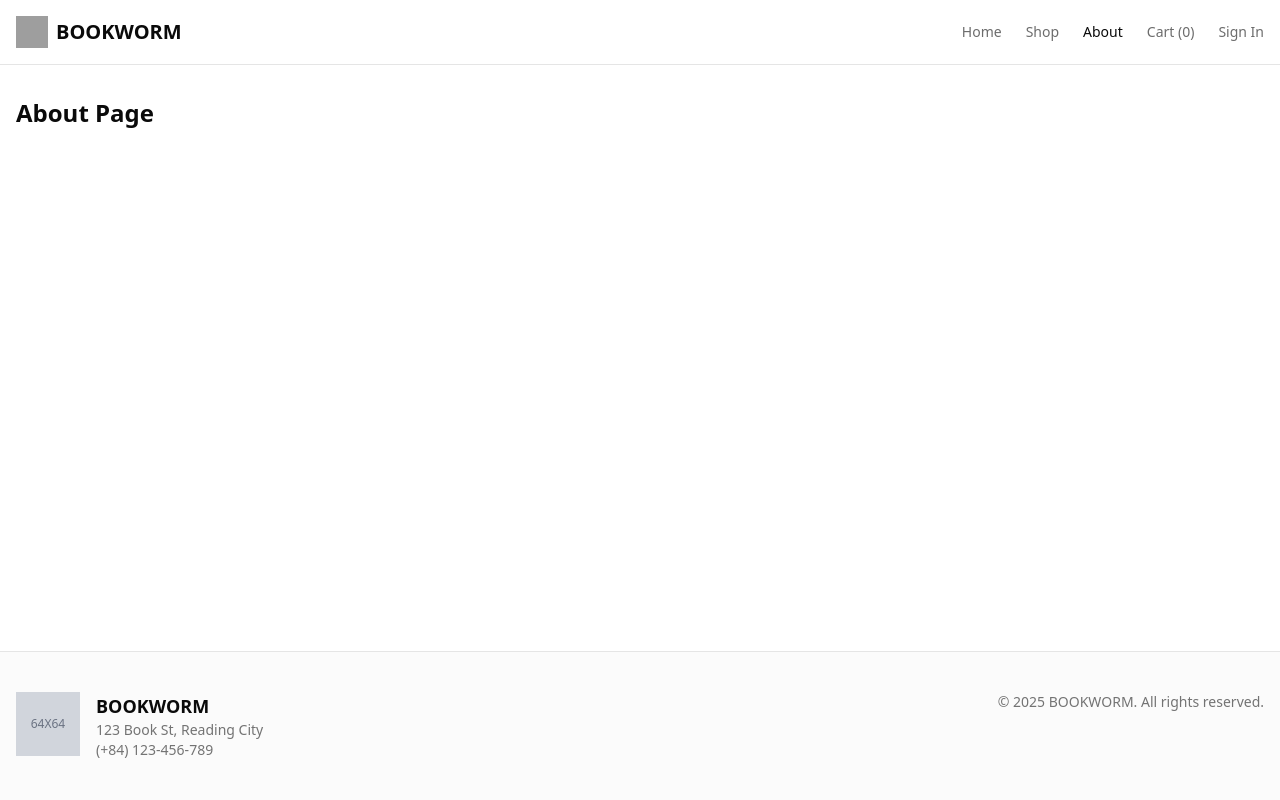
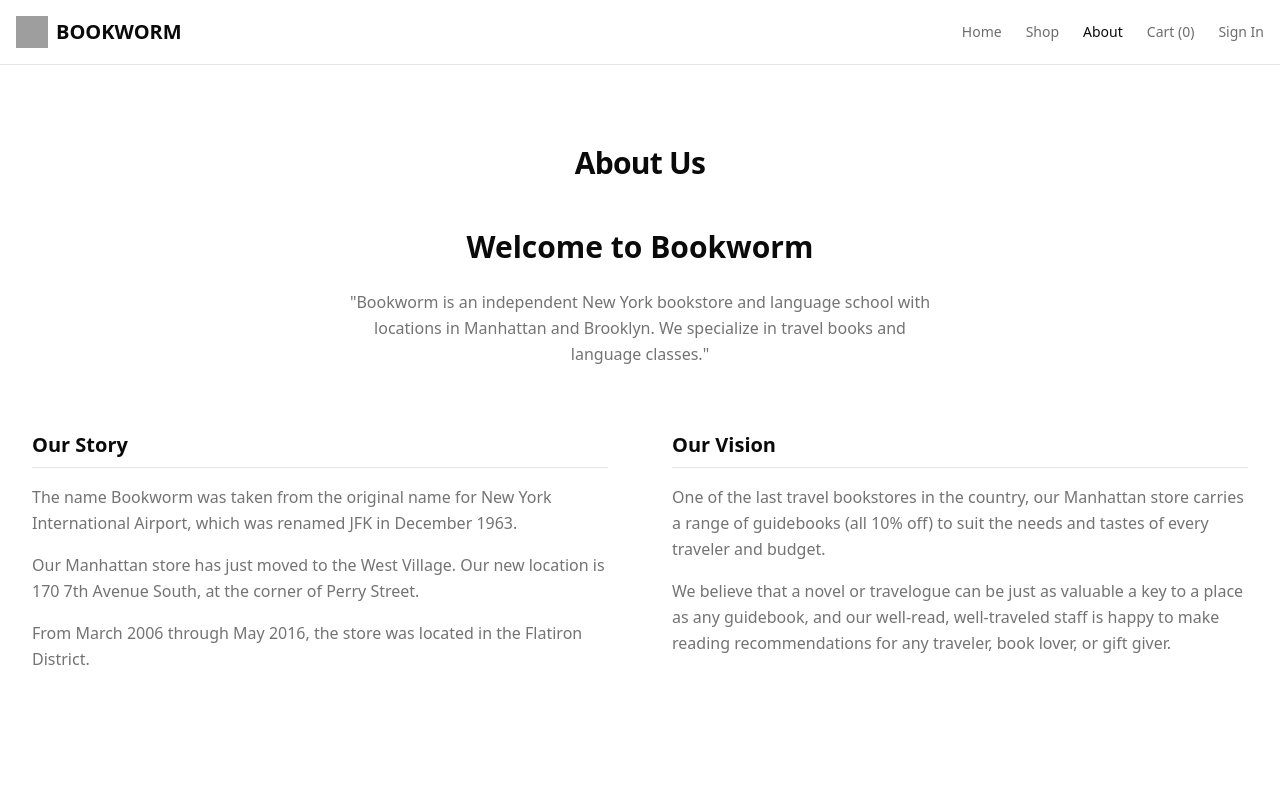
Before and after one commit to trickstars/NashTech_Bookworm, a React (Vite) app in the folder FrontEndBW/: page /about in a window 1280 px wide. Shown: the top 800 px of the page. Built offline with nearby package versions, Linux system fonts and the light colour scheme; grey boxes are pictures that could not be loaded.

Commit message:
set up about page layout

```diff
--- a/FrontEndBW/src/pages/AboutPage.tsx
+++ b/FrontEndBW/src/pages/AboutPage.tsx
@@ -1,10 +1,63 @@
+// src/pages/AboutPage.tsx
+
 const AboutPage = () => {
-    return (
-      <div>
-        <h1 className="text-2xl font-semibold">About Page</h1>
-        {/* Add About page content here */}
-      </div>
-    );
-  };
+  return (
+    <div className="container mx-auto px-4 py-8 md:py-12">
+      {/* Tiêu đề chính của trang */}
+      <h1 className="text-3xl font-bold tracking-tight text-center mb-8 md:mb-12">
+        About Us
+      </h1>
 
-export default AboutPage; // Use this if it's the default export
+      {/* Phần chào mừng */}
+      <section className="mb-12 md:mb-16">
+        <h2 className="text-2xl md:text-3xl font-semibold text-center mb-6">
+          Welcome to Bookworm
+        </h2>
+        <p className="text-center text-muted-foreground max-w-prose mx-auto leading-relaxed">
+          "Bookworm is an independent New York bookstore and language school with
+          locations in Manhattan and Brooklyn. We specialize in travel books and language
+          classes."
+        </p>
+      </section>
+
+      {/* Phần Our Story và Our Vision - 2 cột */}
+      <section className="grid grid-cols-1 md:grid-cols-2 gap-8 lg:gap-16">
+        {/* Cột Our Story */}
+        <div className="space-y-4">
+          <h3 className="text-xl font-semibold border-b pb-2">
+            Our Story
+          </h3>
+          <p className="text-muted-foreground leading-relaxed">
+            The name Bookworm was taken from the original name for New York International Airport,
+            which was renamed JFK in December 1963.
+          </p>
+          <p className="text-muted-foreground leading-relaxed">
+            Our Manhattan store has just moved to the West Village. Our new location is 170 7th
+            Avenue South, at the corner of Perry Street.
+          </p>
+          <p className="text-muted-foreground leading-relaxed">
+            From March 2006 through May 2016, the store was located in the Flatiron District.
+          </p>
+        </div>
+
+        {/* Cột Our Vision */}
+        <div className="space-y-4">
+          <h3 className="text-xl font-semibold border-b pb-2">
+            Our Vision
+          </h3>
+          <p className="text-muted-foreground leading-relaxed">
+            One of the last travel bookstores in the country, our Manhattan store carries a range of
+            guidebooks (all 10% off) to suit the needs and tastes of every traveler and budget.
+          </p>
+          <p className="text-muted-foreground leading-relaxed">
+            We believe that a novel or travelogue can be just as valuable a key to a place as any
+            guidebook, and our well-read, well-traveled staff is happy to make reading recommendations for
+            any traveler, book lover, or gift giver.
+          </p>
+        </div>
+      </section>
+    </div>
+  );
+};
+
+export default AboutPage;
```
